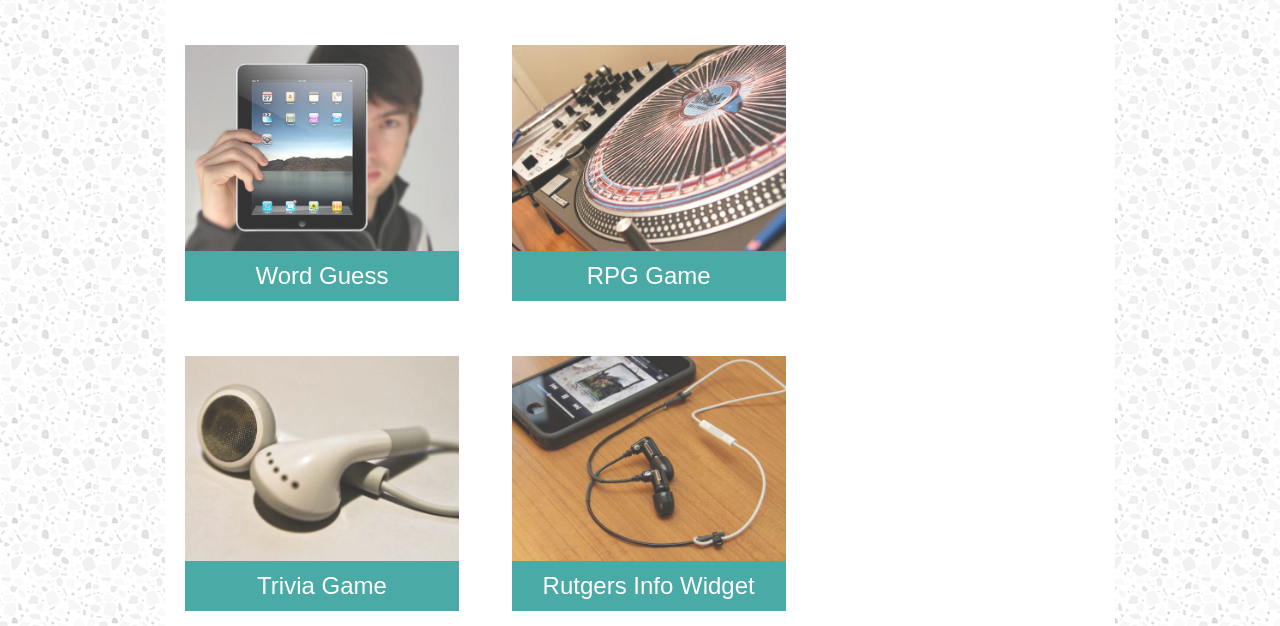
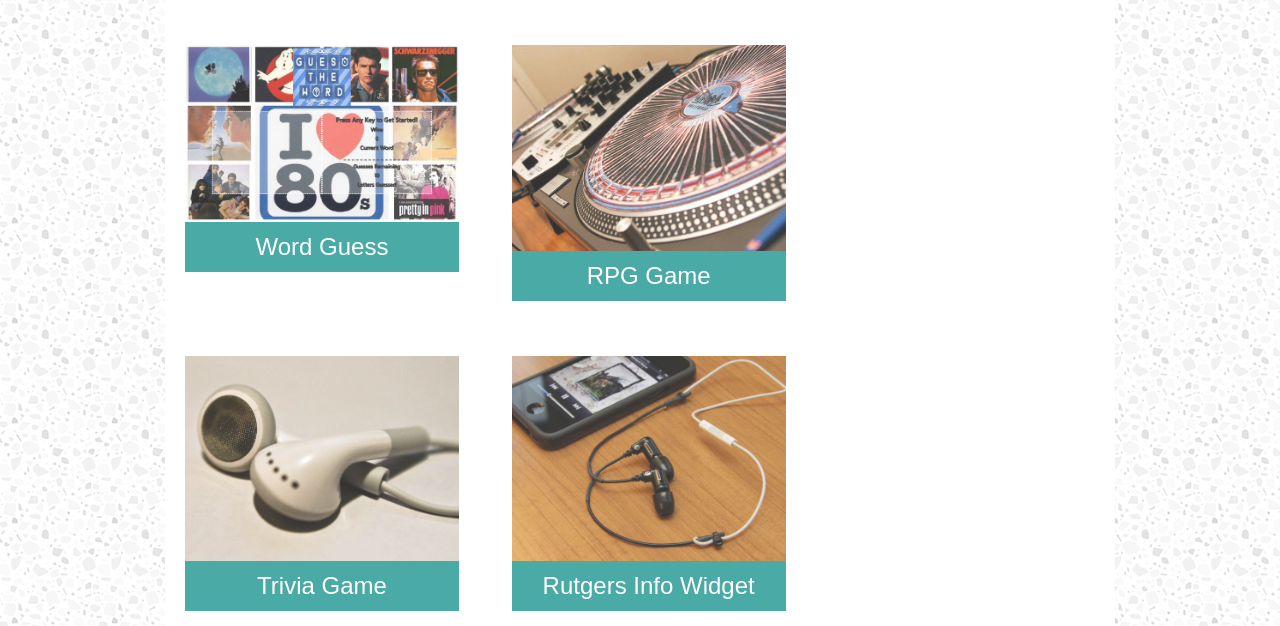
Before and after one commit to yingvang19/Bootstrap-Portfolio, a plain HTML site: page portfolio.html in a window 1280 px wide. Shown: the part 174-800 px from the top of the page. Drawn offline with nearby package versions, Linux system fonts and the light colour scheme.

Commit message:
update picture word guess

```diff
--- a/portfolio.html
+++ b/portfolio.html
@@ -75,7 +75,7 @@
           <div class="col-md-4">
 
             <div class="work">
-              <img src="assets/images/technics-q-c-640-480-1.jpg" alt="Word Guess"class="responsive">
+              <img src="assets/images/wordguess.JPG" alt="Word Guess"class="responsive">
               <a class="nav-link" href="https://yingvang19.github.io/Word-Guess-Game/"  target="_blank"> Word Guess</a>
             </div>
 
```
